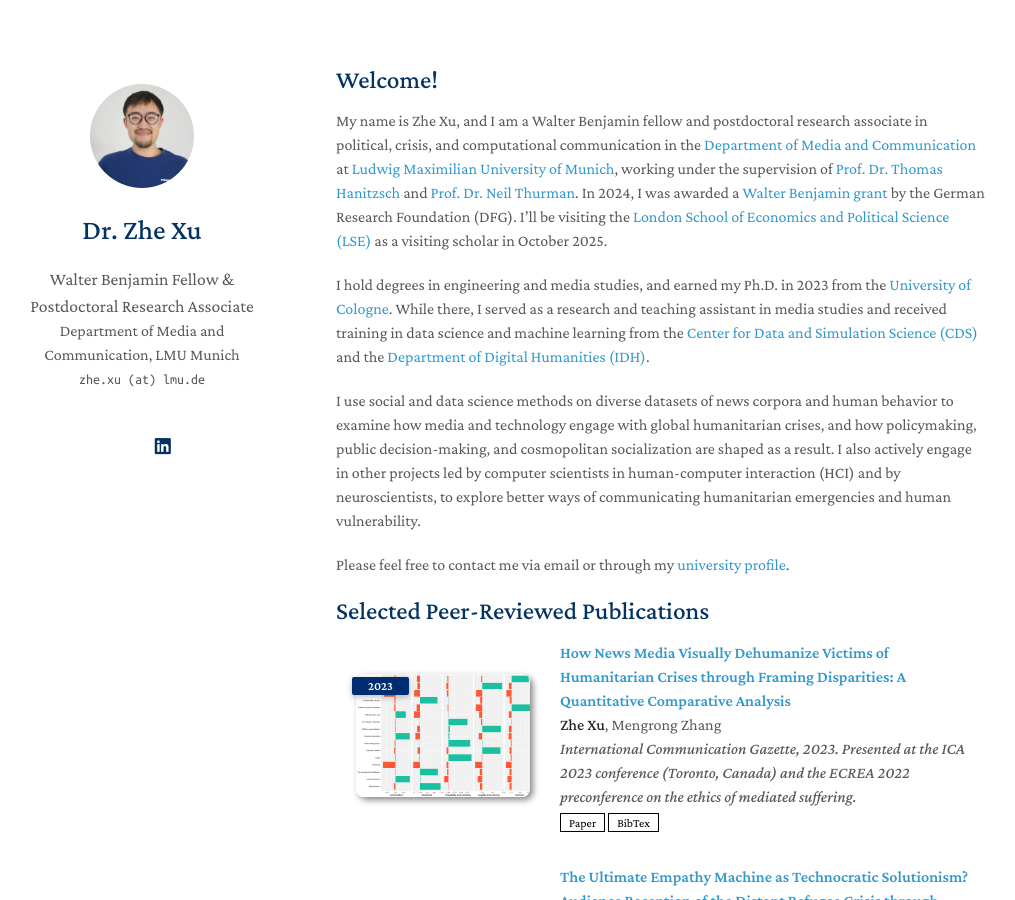
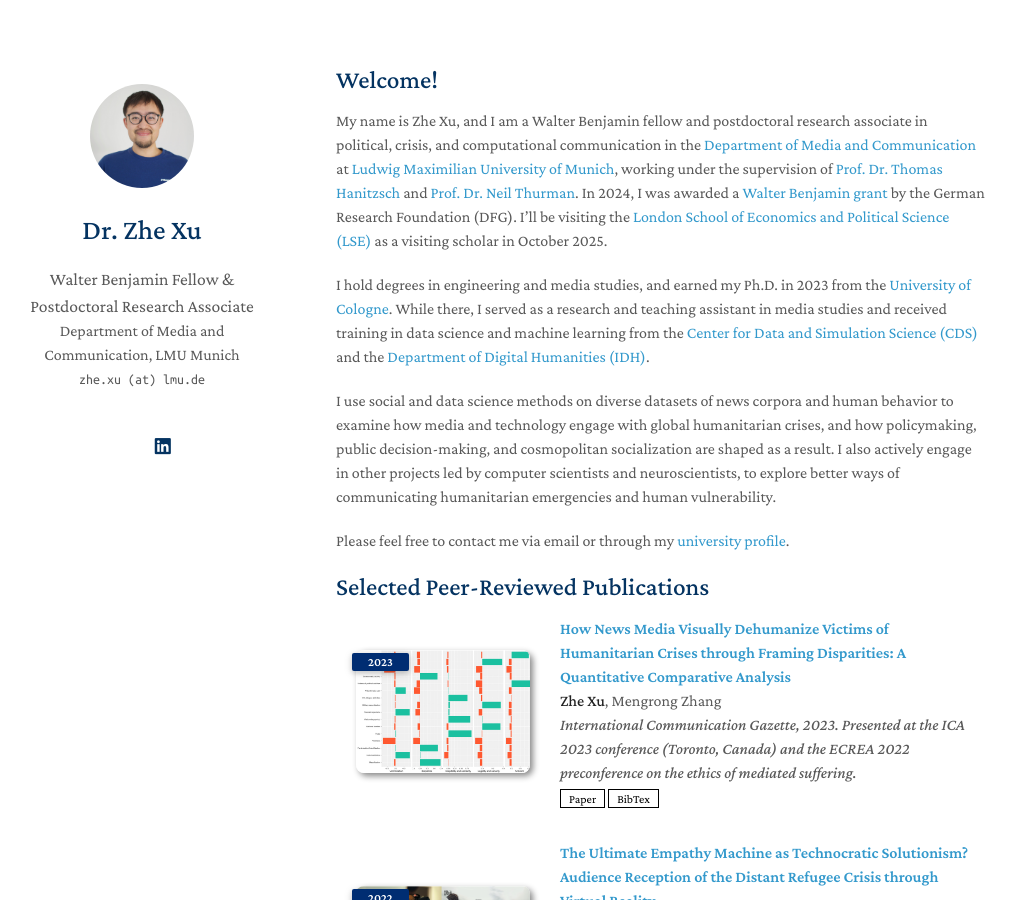
Before and after one commit to zhexuphd/home, a Jekyll site: the page built from index.md, in a window 1280 px wide and 900 px high. Shown: the whole window, without its empty margins (134-1149 px from the left). Built offline with Jekyll 4.4.1, drawn with Linux system fonts in a browser that asks for light colours; a style sheet for code colours, icons or effects is not loaded; our own code applies the rules of GitHub Pages for plain Markdown files.

Commit message:
Update index.md

```diff
--- a/index.md
+++ b/index.md
@@ -7,7 +7,7 @@
 
 I hold degrees in engineering and media studies, and earned my Ph.D. in 2023 from the [University of Cologne](https://www.uni-koeln.de/en/). While there, I served as a research and teaching assistant in media studies and received training in data science and machine learning from the [Center for Data and Simulation Science (CDS)](https://cds.uni-koeln.de/en/) and the [Department of Digital Humanities (IDH)](https://dh.phil-fak.uni-koeln.de/).
 
-I use social and data science methods on diverse datasets of news corpora and human behavior to examine how media and technology engage with global humanitarian crises, and how policymaking, public decision-making, and cosmopolitan socialization are shaped as a result. I also actively engage in other projects led by computer scientists in human-computer interaction (HCI) and by neuroscientists, to explore better ways of communicating humanitarian emergencies and human vulnerability.
+I use social and data science methods on diverse datasets of news corpora and human behavior to examine how media and technology engage with global humanitarian crises, and how policymaking, public decision-making, and cosmopolitan socialization are shaped as a result. I also actively engage in other projects led by computer scientists and neuroscientists, to explore better ways of communicating humanitarian emergencies and human vulnerability.
 
 Please feel free to contact me via email or through my [university profile](https://www.ifkw.uni-muenchen.de/organisation/personen/mitarbeiter/xu_zhe/index.html).
 
```
